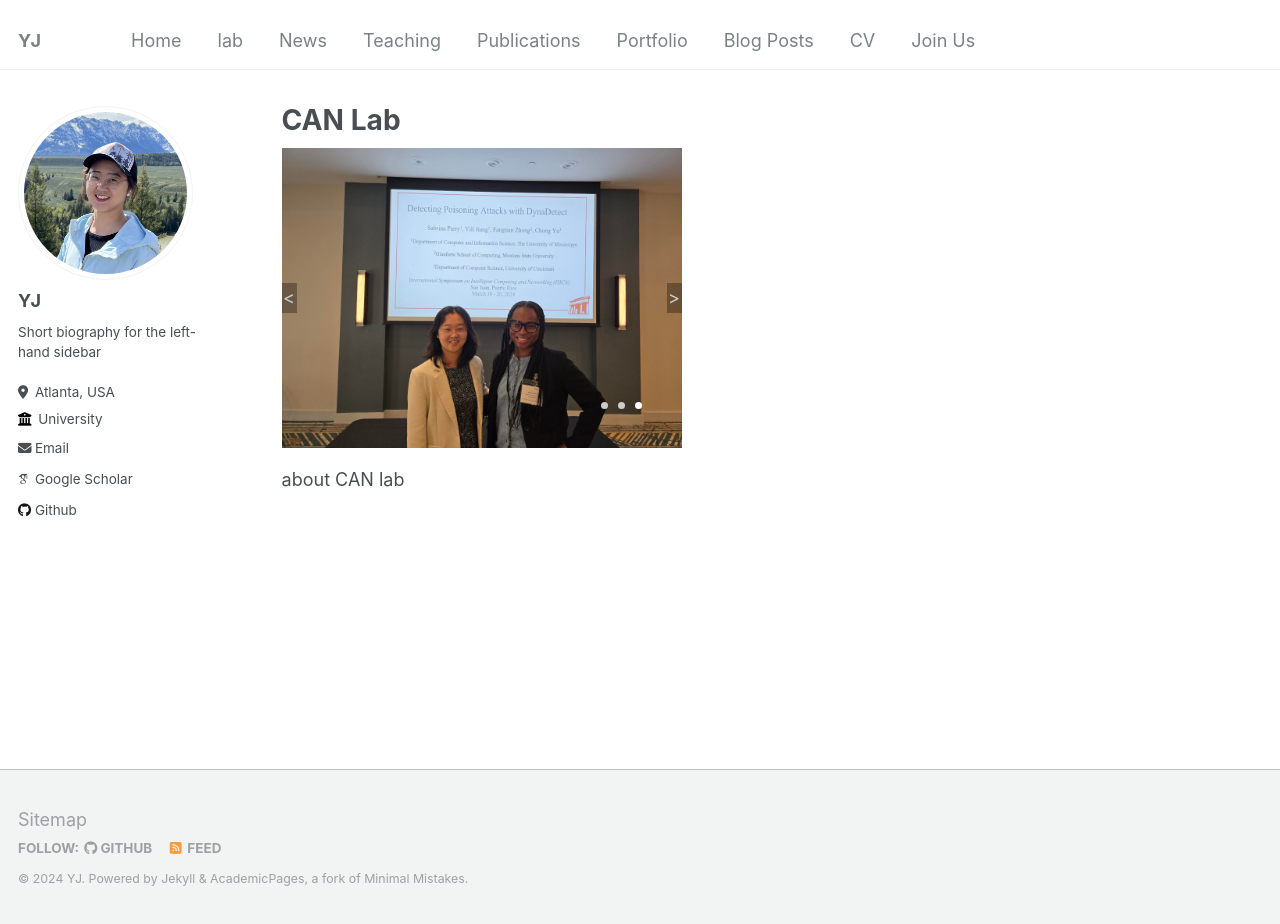
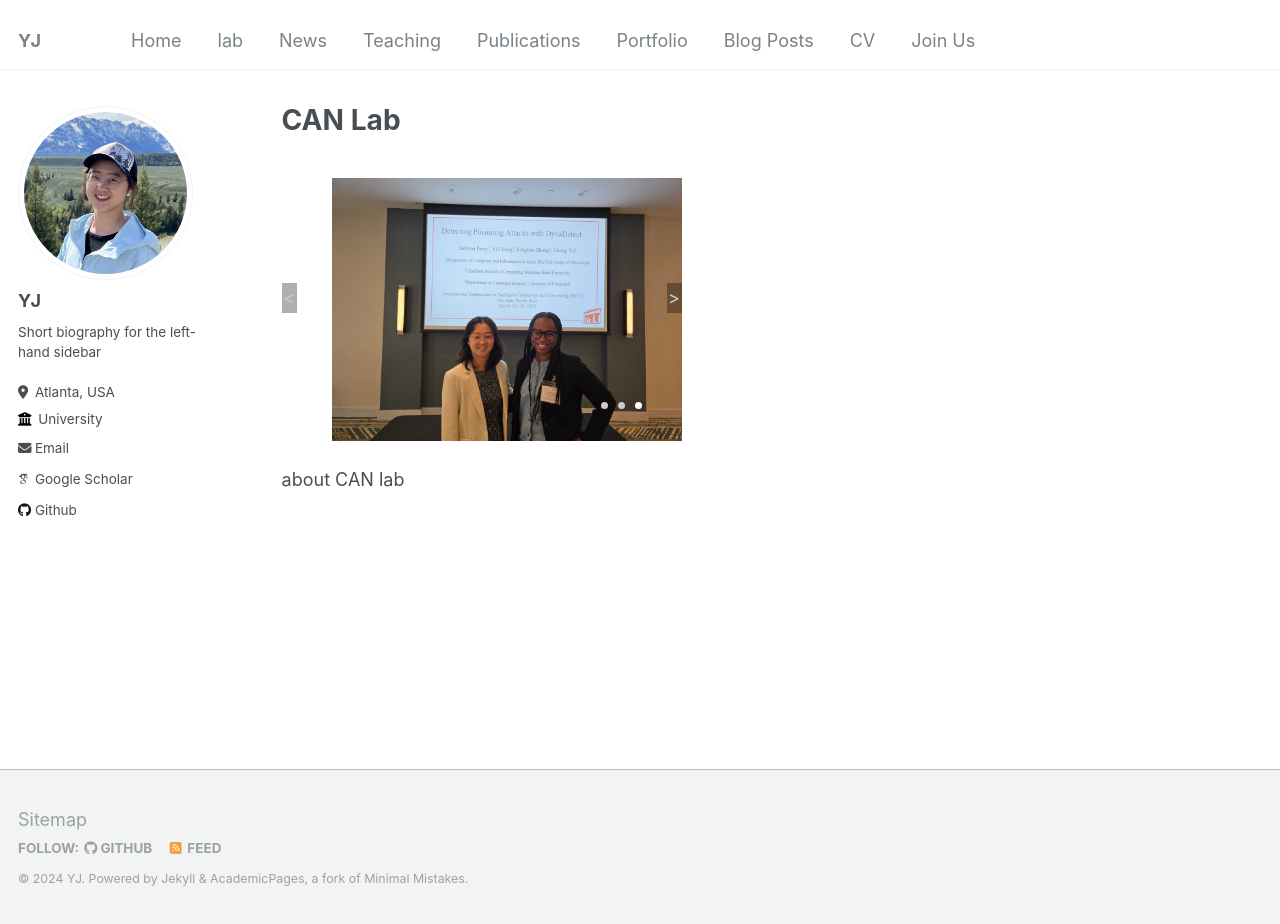
Before and after one commit to suhbrina-perry/suhbrina-perry.github.io, a Jekyll site: the page built from _pages/lab.html, in a window 1280 px wide and 924 px high. Built offline with Jekyll 4.4.1, drawn with Linux system fonts in a browser that asks for light colours; some web fonts are replaced.

Commit message:
Update lab.html

```diff
--- a/_pages/lab.html
+++ b/_pages/lab.html
@@ -18,8 +18,8 @@ author_profile: true
         }
         .container-img{
             position: absolute;
-            top:0;
-            left:0;
+            top:30px;
+            left:50px;
             opacity:0;
             transition:all 1.5s;
         }
@@ -177,5 +177,6 @@ author_profile: true
        });
     </script>
     <p> about CAN lab</p>
+
 </body>
 </html>
```
